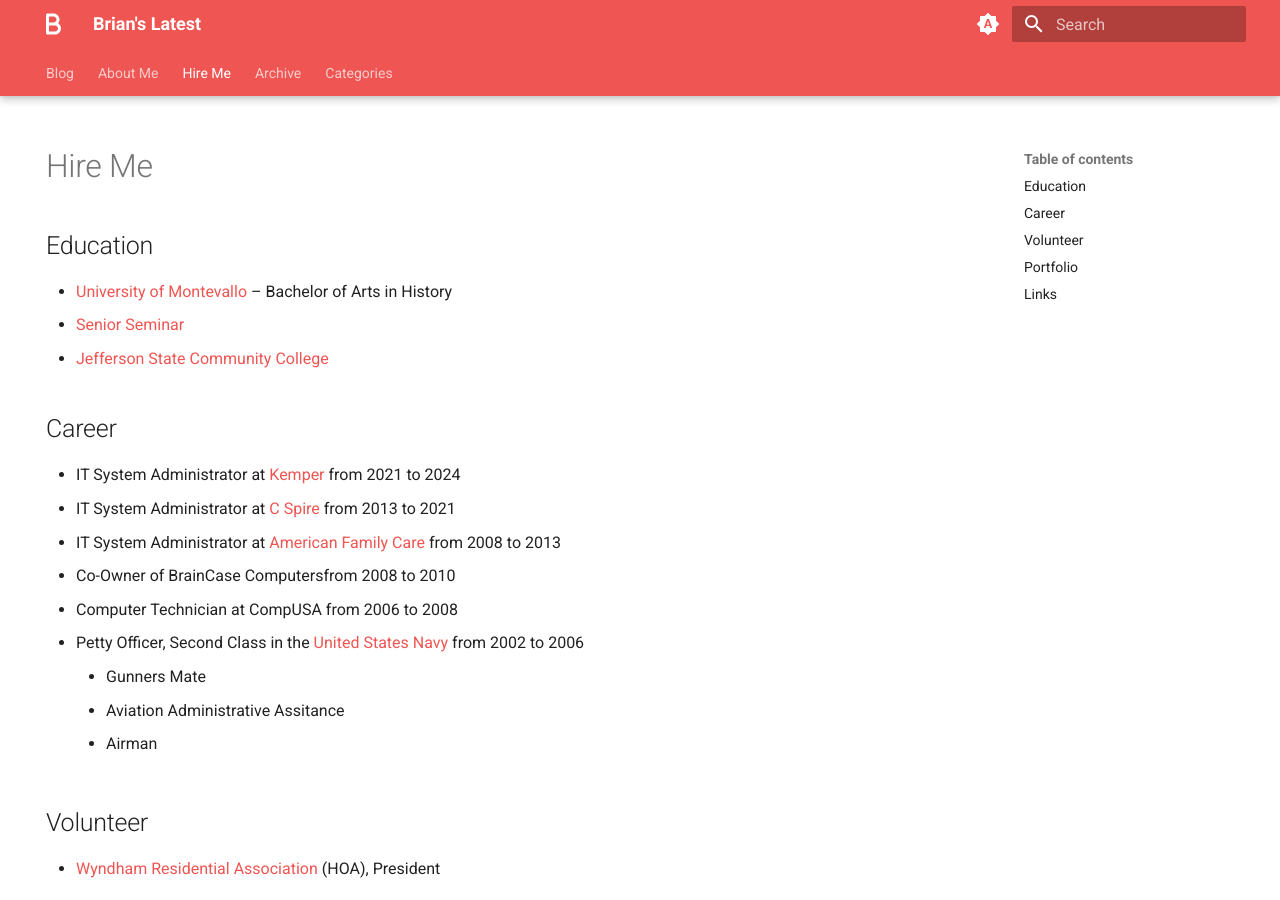
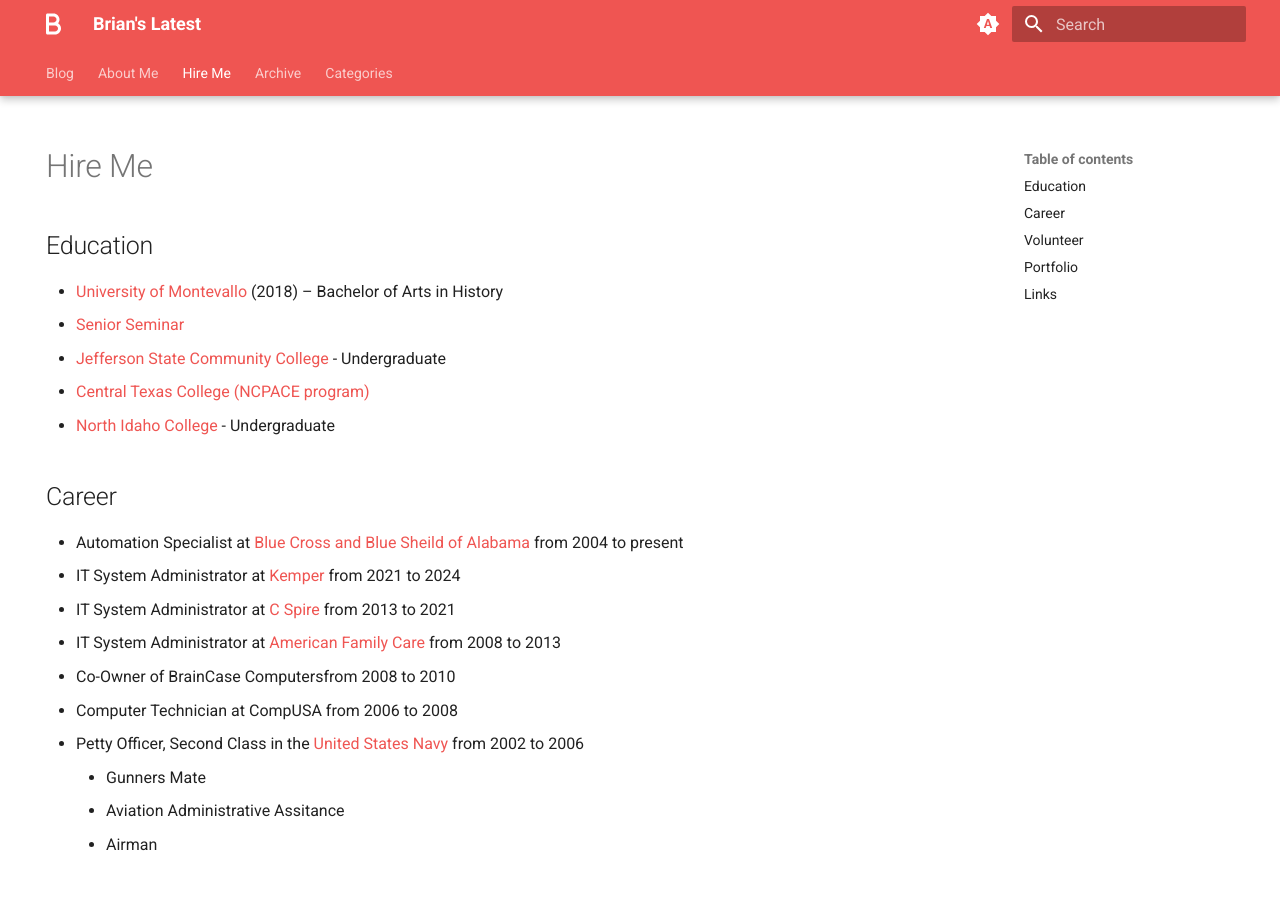
Before and after one commit to bmbufalo/bmbufalo, an MkDocs documentation site: the page built from docs/hire_me.md, in a window 1280 px wide and 900 px high. Built offline with MkDocs 1.6.1 and Material for MkDocs 9.7.7, drawn with Linux system fonts in a browser that asks for light colours.

```diff
--- a/docs/hire_me.md
+++ b/docs/hire_me.md
@@ -9,12 +9,15 @@ hide:
 
 ## Education
 
-- [University of Montevallo](http://www.montevallo.edu/) – Bachelor of Arts in History
+- [University of Montevallo](http://www.montevallo.edu/) (2018) – Bachelor of Arts in History
   - [Senior Seminar](https://www.icloud.com/pages/0mzZWKyihB--8lXAazI65s15A#Senior_Seminar_-_Creek_War)
-  - [Jefferson State Community College](http://www.jeffersonstate.edu/)
+- [Jefferson State Community College](http://www.jeffersonstate.edu/) - Undergraduate
+- [Central Texas College (NCPACE program)](https://www.ctcd.edu/students/military-students-veterans-and-spouses/navy-students/ncpace-program-information/)
+- [North Idaho College](https://www.nic.edu) - Undergraduate
 
 ## Career
 
+- Automation Specialist at [Blue Cross and Blue Sheild of Alabama](https://www.bcbsal.org/) from 2004 to present
 - IT System Administrator at [Kemper](https://www.kemper.com) from 2021 to 2024
 - IT System Administrator at [C Spire](https://www.cspire.com) from 2013 to 2021
 - IT System Administrator at [American Family Care](https://www.americanfamilycare.com) from 2008 to 2013
```
